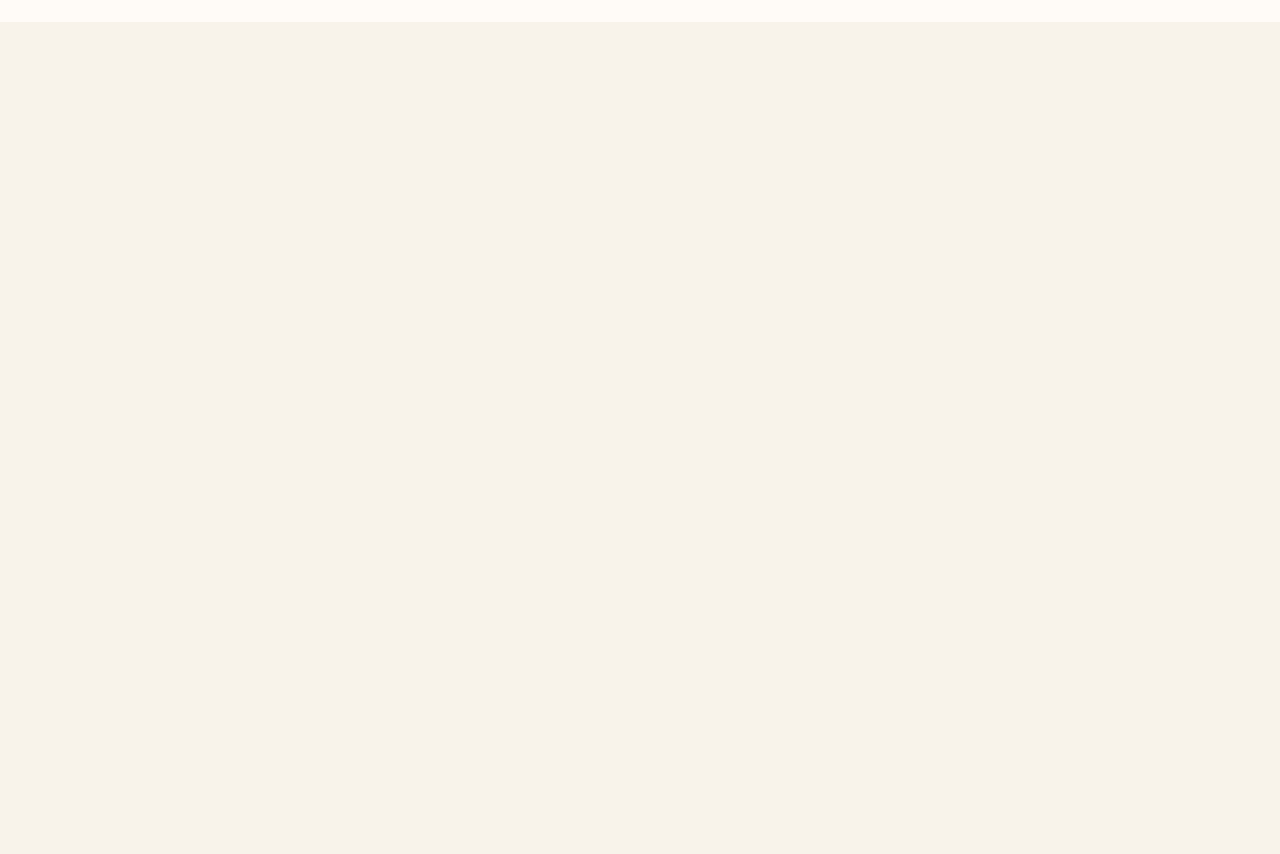
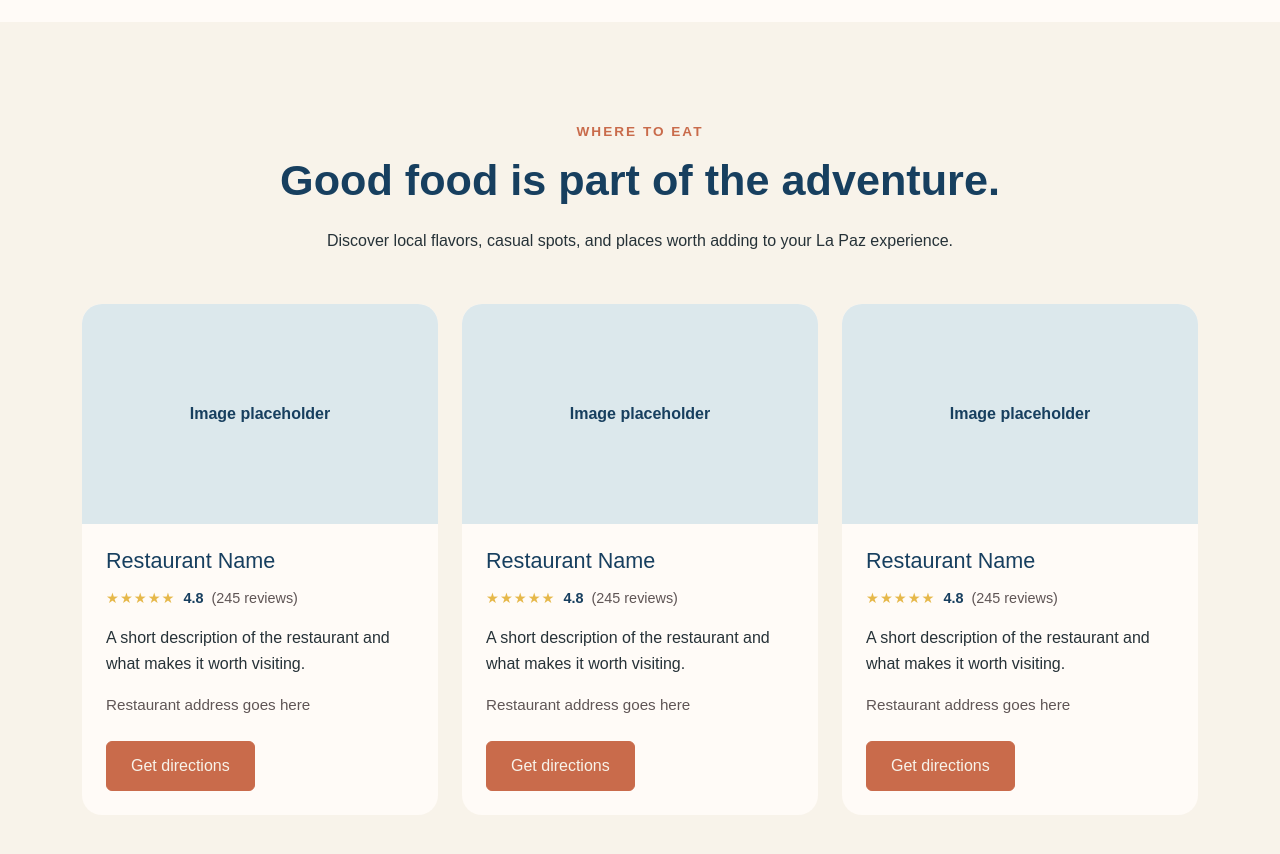
Before and after one commit to FabianaResstel/lapazhostel, a React (Vite) app: page / in a window 1280 px wide. Shown: the part 3220-4074 px from the top of the page. Before the commit the page ends 3242 px from the top, so only its background shows below. Built offline with nearby package versions, Linux system fonts and the light colour scheme.

Commit message:
add restaurants component

```diff
--- a/src/App.jsx
+++ b/src/App.jsx
@@ -6,6 +6,7 @@ import About from "./components/About";
 import WhyStay from "./components/WhyStay";
 import LaPaz from "./components/LaPaz";
 import ThingsToDo from "./components/ThingsToDo";
+import Restaurants from "./components/Restaurants";
 
 function App() {
   return (
@@ -18,6 +19,7 @@ function App() {
         <WhyStay />
         <LaPaz />
         <ThingsToDo />
+        <Restaurants />
       </main>
     </>
   );
--- /dev/null
+++ b/src/components/Restaurants.jsx
@@ -0,0 +1,117 @@
+function Restaurants() {
+  return (
+    <section id="eat" className="restaurants-section">
+      {" "}
+      <div className="container">
+        {" "}
+        <div className="text-center">
+          {" "}
+          <p className="section-eyebrow">WHERE TO EAT</p>{" "}
+          <h2>Good food is part of the adventure.</h2>{" "}
+          <p className="section-intro">
+            {" "}
+            Discover local flavors, casual spots, and places worth adding to
+            your La Paz experience.{" "}
+          </p>{" "}
+        </div>{" "}
+        <div className="row g-4">
+          {" "}
+          <div className="col-md-6 col-lg-4">
+            {" "}
+            <div className="restaurant-card">
+              {" "}
+              <div className="restaurant-image"> Image placeholder </div>{" "}
+              <h3>Restaurant Name</h3>{" "}
+              <div className="restaurant-rating">
+                {" "}
+                <span aria-label="4.8 out of 5 stars">★★★★★</span>{" "}
+                <strong>4.8</strong> <span>(245 reviews)</span>{" "}
+              </div>{" "}
+              <p>
+                {" "}
+                A short description of the restaurant and what makes it worth
+                visiting.{" "}
+              </p>{" "}
+              <p className="restaurant-address">
+                {" "}
+                Restaurant address goes here{" "}
+              </p>{" "}
+              <a
+                href="#"
+                target="_blank"
+                rel="noopener noreferrer"
+                className="btn"
+              >
+                {" "}
+                Get directions{" "}
+              </a>{" "}
+            </div>{" "}
+          </div>{" "}
+          <div className="col-md-6 col-lg-4">
+            {" "}
+            <div className="restaurant-card">
+              {" "}
+              <div className="restaurant-image"> Image placeholder </div>{" "}
+              <h3>Restaurant Name</h3>{" "}
+              <div className="restaurant-rating">
+                {" "}
+                <span aria-label="4.8 out of 5 stars">★★★★★</span>{" "}
+                <strong>4.8</strong> <span>(245 reviews)</span>{" "}
+              </div>{" "}
+              <p>
+                {" "}
+                A short description of the restaurant and what makes it worth
+                visiting.{" "}
+              </p>{" "}
+              <p className="restaurant-address">
+                {" "}
+                Restaurant address goes here{" "}
+              </p>{" "}
+              <a
+                href="#"
+                target="_blank"
+                rel="noopener noreferrer"
+                className="btn"
+              >
+                {" "}
+                Get directions{" "}
+              </a>{" "}
+            </div>{" "}
+          </div>{" "}
+          <div className="col-md-6 col-lg-4">
+            {" "}
+            <div className="restaurant-card">
+              {" "}
+              <div className="restaurant-image"> Image placeholder </div>{" "}
+              <h3>Restaurant Name</h3>{" "}
+              <div className="restaurant-rating">
+                {" "}
+                <span aria-label="4.8 out of 5 stars">★★★★★</span>{" "}
+                <strong>4.8</strong> <span>(245 reviews)</span>{" "}
+              </div>{" "}
+              <p>
+                {" "}
+                A short description of the restaurant and what makes it worth
+                visiting.{" "}
+              </p>{" "}
+              <p className="restaurant-address">
+                {" "}
+                Restaurant address goes here{" "}
+              </p>{" "}
+              <a
+                href="#"
+                target="_blank"
+                rel="noopener noreferrer"
+                className="btn"
+              >
+                {" "}
+                Get directions{" "}
+              </a>{" "}
+            </div>{" "}
+          </div>{" "}
+        </div>{" "}
+      </div>{" "}
+    </section>
+  );
+}
+export default Restaurants;
--- a/src/index.css
+++ b/src/index.css
@@ -261,6 +261,86 @@ body {
   color: #c96b4b;
 }
 
+.restaurants-section {
+  padding: 100px 0;
+  background-color: #f8f3ea;
+}
+
+.restaurants-section h2 {
+  margin-bottom: 20px;
+  color: #173f5f;
+  font-size: 2.7rem;
+  font-weight: 700;
+}
+
+.restaurant-card {
+  height: 100%;
+  overflow: hidden;
+  background-color: #fffbf7;
+  border-radius: 20px;
+}
+
+.restaurant-image {
+  height: 220px;
+  display: flex;
+  align-items: center;
+  justify-content: center;
+  background-color: #dce8ec;
+  color: #173f5f;
+  font-weight: 600;
+}
+
+.restaurant-card h3 {
+  margin: 24px 24px 14px;
+  color: #173f5f;
+  font-size: 1.35rem;
+}
+
+.restaurant-rating {
+  display: flex;
+  align-items: center;
+  gap: 8px;
+  margin: 0 24px 16px;
+  font-size: 0.9rem;
+}
+
+.restaurant-rating span:first-child {
+  color: #e6b84a;
+  letter-spacing: 1px;
+}
+
+.restaurant-rating strong {
+  color: #173f5f;
+}
+
+.restaurant-rating span:last-child {
+  color: #5f5555;
+}
+
+.restaurant-card p {
+  margin: 0 24px 16px;
+  line-height: 1.6;
+}
+
+.restaurant-card .restaurant-address {
+  color: #5f5555;
+  font-size: 0.95rem;
+}
+
+.restaurant-card .btn {
+  margin: 8px 24px 24px;
+  padding: 12px 24px;
+  background-color: #c96b4b;
+  border-color: #c96b4b;
+  color: #f8f3ea;
+}
+
+.restaurant-card .btn:hover {
+  background-color: #a95338;
+  border-color: #a95338;
+  color: #f8f3ea;
+}
+
 @media (max-width: 992px) {
   .hero .btn-primary {
     margin-bottom: 30px;
```
